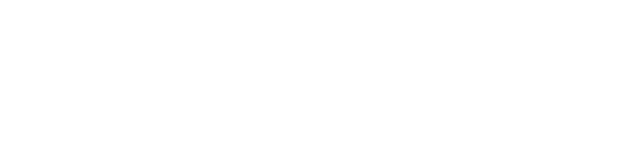
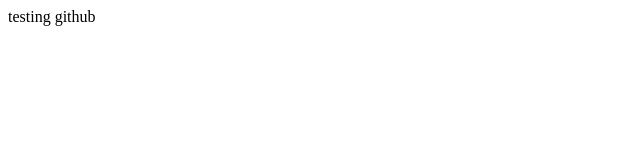
Before and after one commit to ErvinChavez/ArrayFilterExercise, a plain HTML site: page index.html in a window 1280 px wide. Shown: the whole page, without its empty margins (0-640 px from the left). Drawn offline with Linux system fonts and the light colour scheme.

Commit message:
testing github

```diff
--- a/index.html
+++ b/index.html
@@ -7,6 +7,6 @@
     <title>Array Filter</title>
 </head>
 <body>
-
+    testing github
 </body>
 </html>
```
